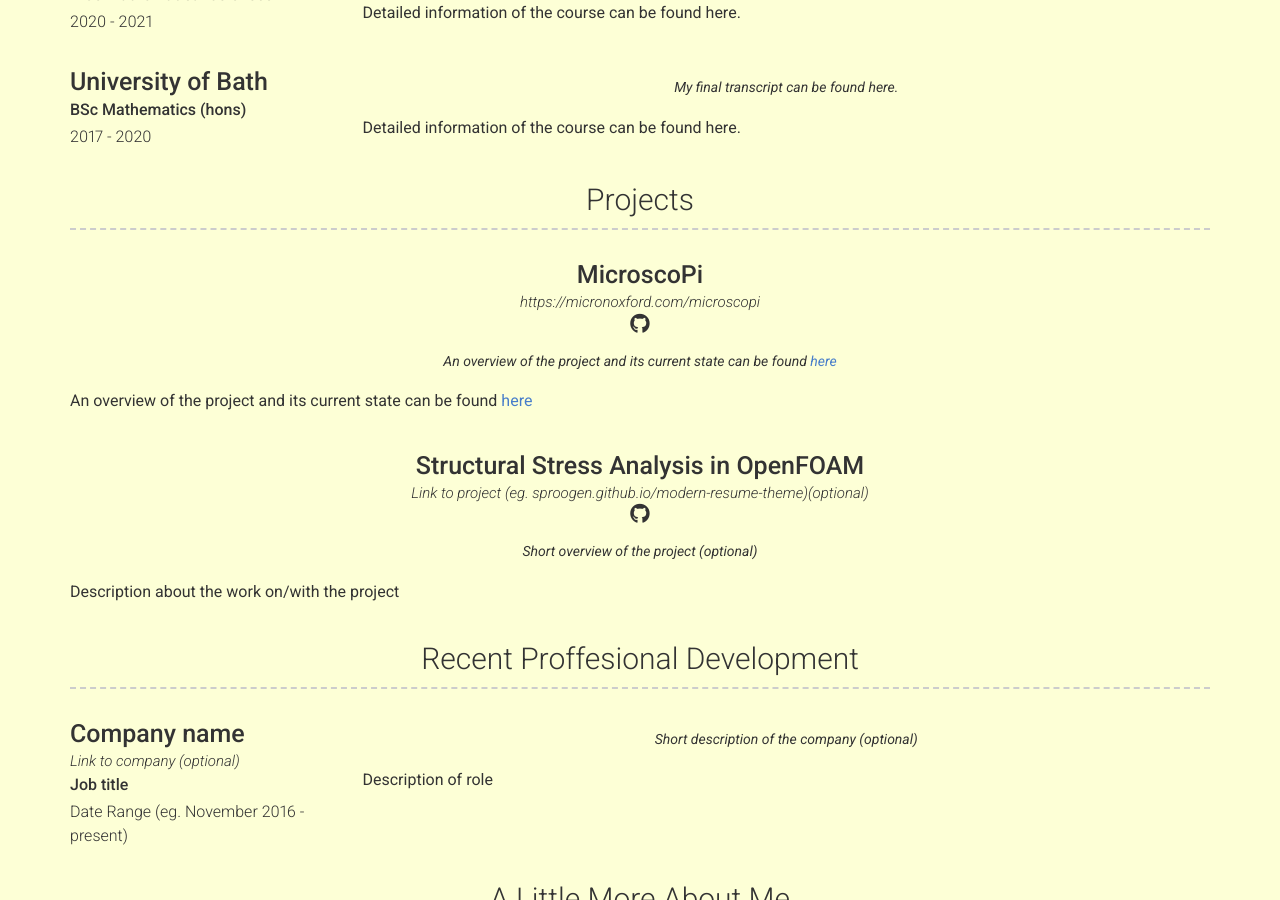
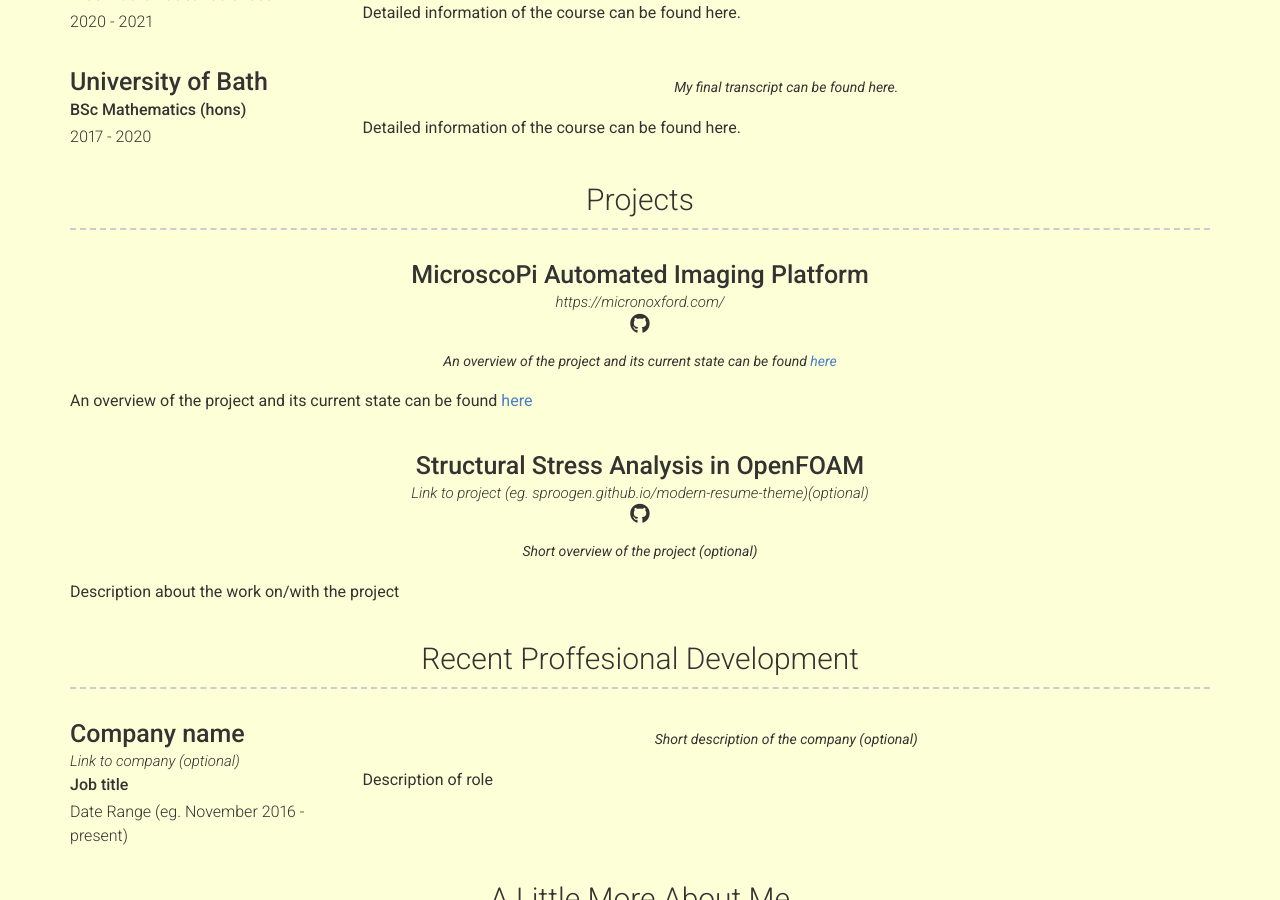
Before and after one commit to WilliamManley/WilliamManley.github.io, a Jekyll site: the page built from index.md, in a window 1280 px wide and 900 px high, scrolled down 678 px. Built offline with Jekyll 4.4.1, drawn with Linux system fonts in a browser that asks for light colours; nearby versions of some CDN libraries.

Commit message:
MicroscoPi added Micron link and some other stuff

```diff
--- a/_data/projects.yml
+++ b/_data/projects.yml
@@ -1,7 +1,7 @@
 # Project template
 - layout: top-middle
-  name: MicroscoPi
-  link: https://micronoxford.com/microscopi
+  name: MicroscoPi Automated Imaging Platform
+  link: https://micronoxford.com/
   github: Github page for project (eg. sproogen/modern-resume-theme)(optional)
   quote: >
     An overview of the project and its current state can be found <a href="https://micronoxford.com/microscopi">here</a>
```
